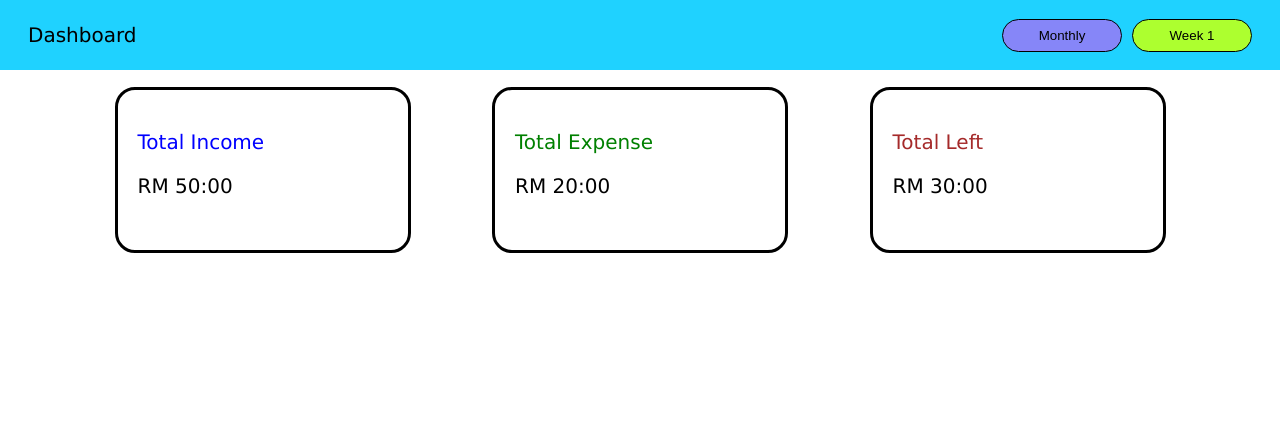
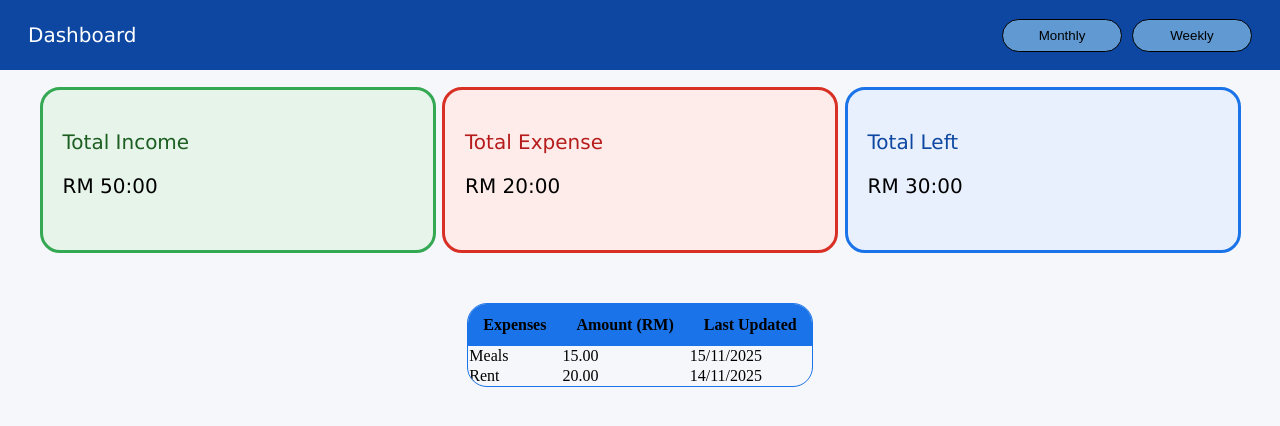
Before and after one commit to Masterz1928/HackathonProject, a plain HTML site: page homepage.html in a window 1280 px wide. Drawn offline with Linux system fonts and the light colour scheme.

Commit message:
adjusted table layout + design

```diff
--- a/homepage.css
+++ b/homepage.css
@@ -1,14 +1,19 @@
+body {
+background-color: #F5F7FA;
+}
+
+
 .dashboard {
     display: flex;
     justify-content: space-between; /* This will push items to the edges */
     align-items: center; /* This vertically aligns the text and buttons */
     font-family: Verdana;
     font-size: 20px;
-    color: black;
+    color: white;
     padding-left:25px;
     margin: -8px;
-    border-color: rgb(31, 210, 255);
-    background-color: rgb(31, 210, 255);
+    border-color: #0D47A1;
+    background-color: #0D47A1;
     border-style: solid;
 }
 
@@ -16,7 +21,6 @@
     display: flex;
     gap: 10px; /* Use gap for consistent spacing between buttons */
     padding-right: 25px;
-
 }
 
 .btn-filter {
@@ -39,11 +43,11 @@
 }
 
 .month-day {
-    background-color: rgb(134, 134, 248);
+    background-color: #6199d2;
 }
 
 .week-1 {
-    background-color: greenyellow;
+    background-color: #6199d2;
 }
 
 .main-info-box {
@@ -56,39 +60,42 @@
 .box-position-income {
     font-family: Verdana;
     font-size: 20px;
-    color: blue;
+    background-color: #E6F4EA;
+    color: #1B5E20;
     padding: 20px;
     text-align: left;
     border-radius: 20px;
-    border-color: black;
+    border-color: #34A853;
     border-style: solid;
-    width: 250px;
+    width: 350px;
     height: 120px;
 
 }
 .box-position-expense{
     font-family: Verdana;
     font-size: 20px;
-    color: green;
+    color: #B71C1C;
     padding: 20px;
     text-align: left;
+    background-color: #FDECEA;
     border-radius: 20px;
-    border-color: black;
+    border-color: #D93025;
     border-style: solid;
-    width: 250px;
+    width: 350px;
     height: 120px;
 
 }
 .box-position-total{
     font-family: Verdana;
     font-size: 20px;
-    color: brown;
+    color: #0D47A1;
     padding: 20px;
     text-align: left;
+    background-color: #E8F0FE;
     border-radius: 20px;
-    border-color: black;
+    border-color: #1A73E8;
     border-style: solid;
-    width: 250px;
+    width: 350px;
     height: 120px;
 
 }
@@ -96,3 +103,26 @@
 .cash-text {
 color: black;
 }
+
+/* This is the container DIV that gets the border and rounded corners */
+.main-table-page {
+    border: 1px solid #1A73E8;
+    border-radius: 20px; /* The rounded corners */
+    overflow: hidden;      /* CRITICAL: This clips the table's sharp corners */
+    padding: 0;            /* Padding will be handled by table cells */
+}
+
+/* This targets the ACTUAL <table> element inside our container */
+.main-table-page table {
+    width: 100%;
+    border-collapse: collapse; /* Makes cell borders clean */
+    border-spacing: 0;
+}
+
+/* Style for the header cells for a clean look */
+.main-table-page th {
+    background-color: #1A73E8;
+    padding: 12px 15px;
+    text-align: left;
+    font-weight: 600;
+}
--- a/homepage.html
+++ b/homepage.html
@@ -1,14 +1,14 @@
 <!DOCTYPE html>
-<title>Home Page</title>
 <html>
-    <link rel="stylesheet" href="homepage.css">
 
 <head>
+    <title>Home Page</title>
+    <link rel="stylesheet" href="homepage.css">
     <section class="dashboard">
        <p>Dashboard</p>
         <div class="button-dashboard">
             <button type="button" class="btn-filter month-day">Monthly</button>
-            <button type="button" class="btn-filter week-1">Week 1</button>
+            <button type="button" class="btn-filter week-1">Weekly</button>
        </div>
     </section>
 
@@ -29,6 +29,29 @@
             <p class="cash-text">RM 30:00</p>
         </div>
     </section>
+    <section class="main-info-box">
+        <div class="main-table-page">
+            <table>
+                <thead>
+                    <tr class="table-header">
+                        <th>Expenses</th>
+                        <th>Amount (RM)</th>
+                        <th>Last Updated</th>
+                    </tr>
+                </thead>
+                <tr>
+                    <td>Meals</td>
+                    <td>15.00</td>
+                    <td>15/11/2025</td>
+                </tr>
+                <tr>
+                    <td>Rent</td>
+                    <td>20.00</td>
+                    <td>14/11/2025</td>
+                </tr>
+            </table>
+        </div>
+    </section>
 </head>
 
 
```
